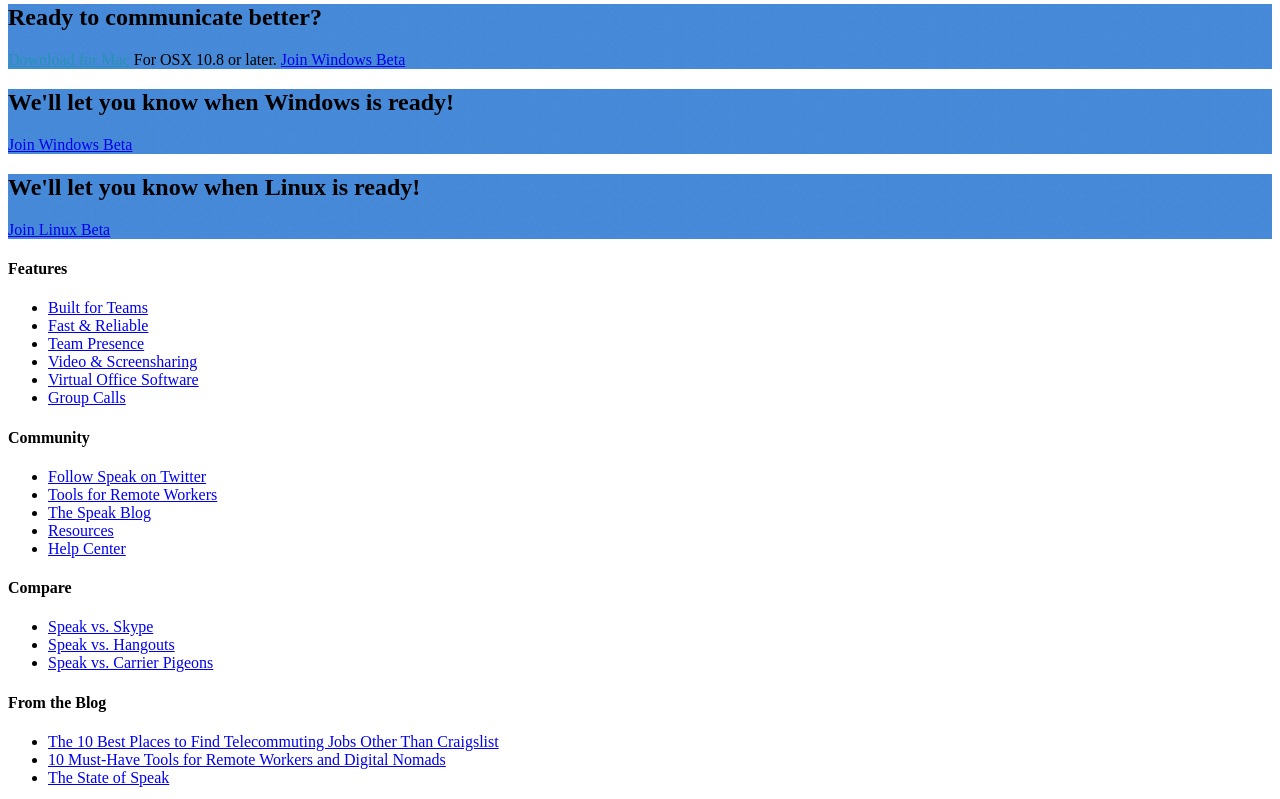
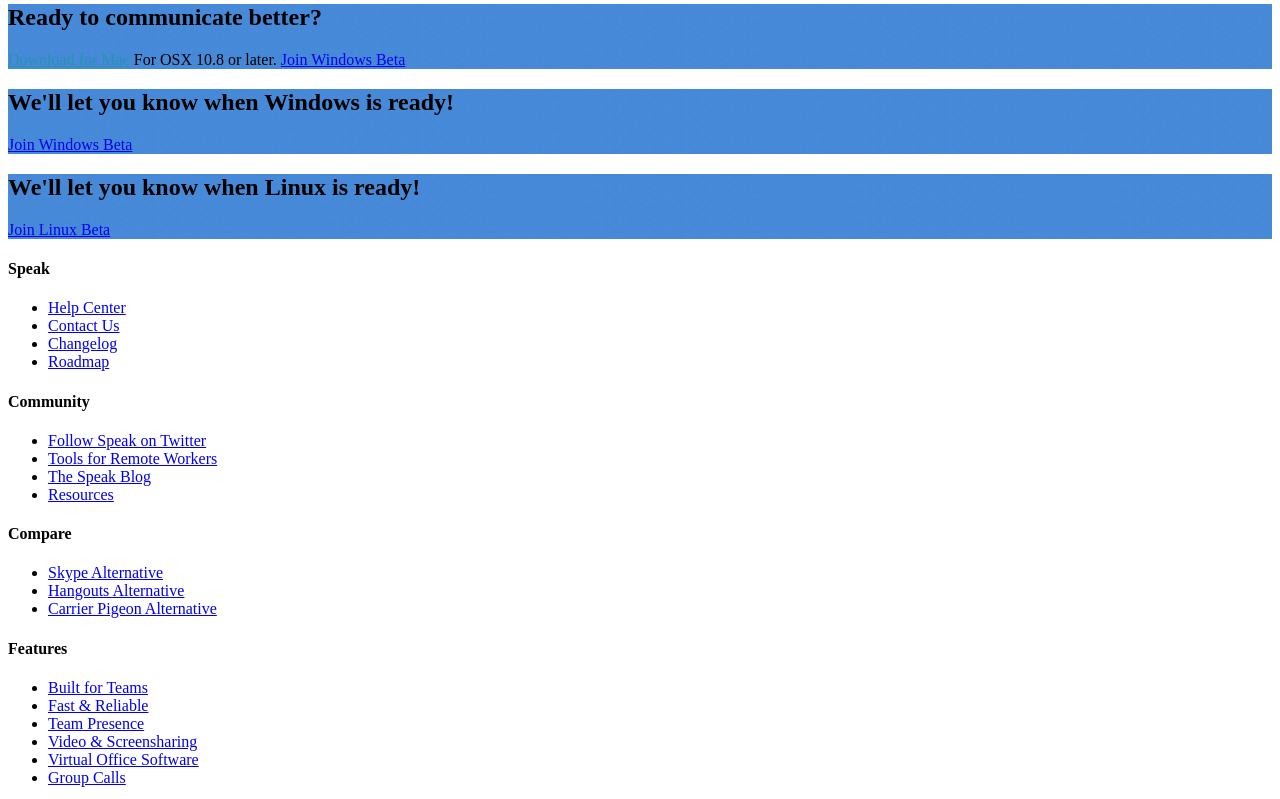
Before and after one commit to speak/website, a Jekyll site: the page built from resources/index.html, in a window 1280 px wide and 900 px high, scrolled down 2609 px, cut to the strip 0-799 px from the top of the window. Built offline with Jekyll 4.4.1, drawn with Linux system fonts in a browser that asks for light colours; nearby versions of some CDN libraries; a script that is not in the unit is left out.

Commit message:
Product Roadmap

```diff
--- a/_includes/footer.html
+++ b/_includes/footer.html
@@ -39,6 +39,32 @@
         <div class="container">
           <div class="row">
             <div class="four columns">
+              <h4>Speak</h4>
+              <ul>
+                <li><a href="http://help.speak.io/">Help Center</a></li>
+                <li><a href="http://help.speak.io/article/29-get-in-touch-with-the-team">Contact Us</a></li>
+                <li><a href="/changelog">Changelog</a></li>
+                <li><a href="/roadmap">Roadmap</a></li>
+              </ul>
+            </div>
+            <div class="four columns">
+              <h4>Community</h4>
+              <ul>
+                <li><a href="https://twitter.com/speak_io">Follow Speak on Twitter</a></li>
+                <li><a href="/tools-for-remote-workers-digital-nomads">Tools for Remote Workers</a></li>
+                <li><a href="http://blog.speak.io">The Speak Blog</a></li>
+                <li><a href="/resources">Resources</a></li>
+              </ul>
+            </div>
+            <div class="four columns">
+              <h4>Compare</h4>
+              <ul>
+                <li><a href="/comparison/speak-vs-skype">Skype Alternative</a></li>
+                <li><a href="/comparison/speak-vs-google-hangouts" title="Google Hangouts Alternative">Hangouts Alternative</a></li>
+                <li><a href="/comparison/speak-vs-carrier-pigeons">Carrier Pigeon Alternative</a></li>
+              </ul>
+            </div>
+            <div class="four columns">
               <h4>Features</h4>
               <ul>
                 <li><a href="/features/built-for-teams">Built for Teams</a></li>
@@ -49,32 +75,6 @@
                 <li><a href="/features/group-video-and-audio-calls">Group Calls</a></li>
               </ul>
             </div>
-            <div class="four columns">
-              <h4>Community</h4>
-              <ul>
-                <li><a href="https://twitter.com/speak_io">Follow Speak on Twitter</a></li>
-                <li><a href="/tools-for-remote-workers-digital-nomads">Tools for Remote Workers</a></li>
-                <li><a href="http://blog.speak.io">The Speak Blog</a></li>
-                <li><a href="/resources">Resources</a></li>
-                <li><a href="http://help.speak.io/">Help Center</a></li>
-              </ul>
-            </div>
-            <div class="four columns">
-              <h4>Compare</h4>
-              <ul>
-                <li><a href="/comparison/speak-vs-skype">Speak vs. Skype</a></li>
-                <li><a href="/comparison/speak-vs-google-hangouts">Speak vs. Hangouts</a></li>
-                <li><a href="/comparison/speak-vs-carrier-pigeons">Speak vs. Carrier Pigeons</a></li>
-              </ul>
-            </div>
-            <div class="four columns">
-              <h4>From the Blog</h4>
-              <ul>
-                <li><a href="http://blog.speak.io/the-10-best-places-to-find-telecommuting-jobs-other-than-craigslist/">The 10 Best Places to Find Telecommuting Jobs Other Than Craigslist</a></li>
-                <li><a href="http://blog.speak.io/10-must-have-tools-for-remote-workers-and-digital-nomads/">10 Must-Have Tools for Remote Workers and Digital Nomads</a></li>
-                <li><a href="http://blog.speak.io/the-state-of-speak/">The State of Speak</a></li>
-              </ul>
-            </div>
           </div>
         </div>
       </div>
--- a/_sass/page.scss
+++ b/_sass/page.scss
@@ -32,7 +32,7 @@
       font-size: 22px;
       font-weight: lighter;
       color: #595C62;
-      padding: 80px 0;
+      padding: 60px 0;
     }
   }
 
--- a/_sass/timeline.scss
+++ b/_sass/timeline.scss
@@ -32,6 +32,10 @@
           list-style: initial;
           line-height: 1.8;
         }
+
+        p {
+          padding-top: 0;
+        }
       }
 
       h2 {
```
Also changed, not shown: roadmap/index.html (added, +54 -0 lines).
